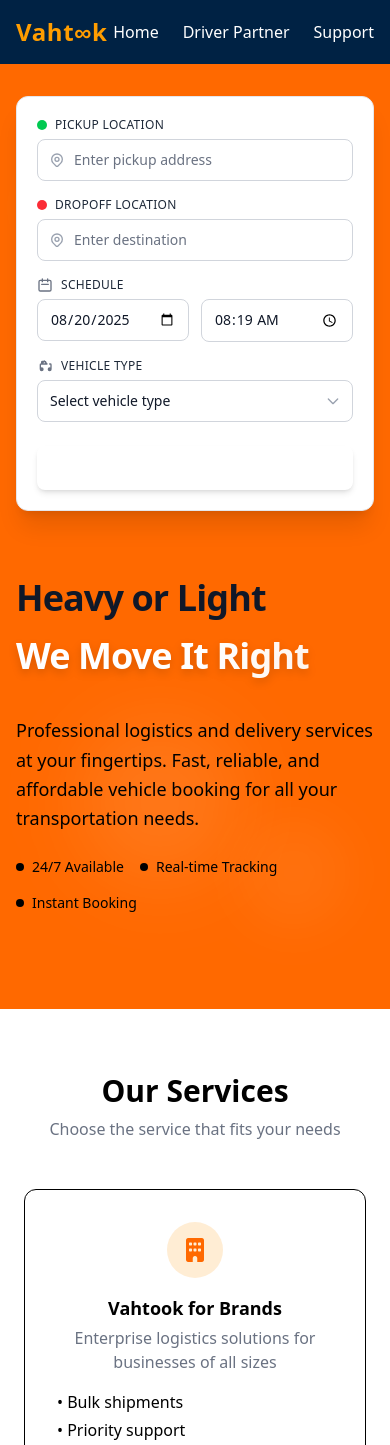
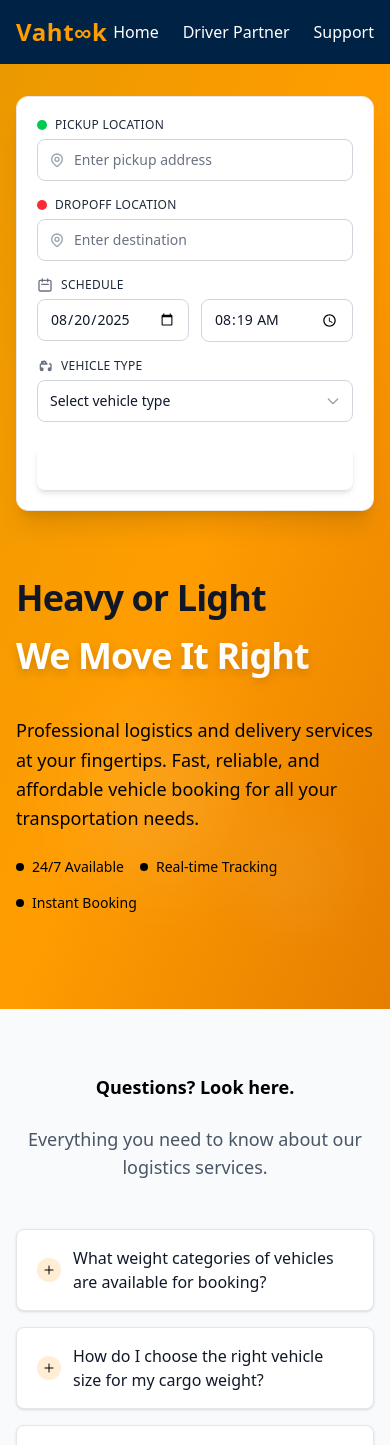
Before and after one commit to Vahtook/vahtook-project, a React (Vite) app: page / in a window 390 px wide. Shown: the top 1445 px of the page. Built offline with nearby package versions, Linux system fonts and the light colour scheme.

Commit message:
Added FAQ Section

```diff
--- a/src/pages/Home.jsx
+++ b/src/pages/Home.jsx
@@ -1,8 +1,8 @@
-import React from 'react';
+import React, { useState } from 'react';
 
 const HeroSection = () => {
   return (
-    <div className="relative min-h-screen bg-orange-500 bg-hero-gradient overflow-hidden">
+    <div className="relative min-h-screen bg-gradient-to-br from-[#EB9900] via-[#FF9D00] to-[#E67E00] overflow-hidden">
 
       {/* Background decorative elements */}
       <div className="absolute inset-0">
@@ -20,7 +20,7 @@
             <div className="space-y-4">
               <h1 className="text-4xl sm:text-5xl lg:text-6xl xl:text-7xl font-extrabold leading-[1.3] tracking-tight">
                 <div className="text-gray-900 mb-2">Heavy or Light</div>
-                <div className="bg-gradient-to-r from-white via-white to-white/90 bg-clip-text text-transparent drop-shadow-lg py-1">
+                <div className="bg-gradient-to-r from-white via-white to-white/90 bg-clip-text text-transparent drop-shadow-lg py-1 whitespace-nowrap">
                   We Move It Right
                 </div>
               </h1>
@@ -73,7 +73,7 @@
                     <input
                       type="text"
                       placeholder="Enter pickup address"
-                      className="w-full pl-9 pr-3 py-2.5 border border-gray-300 rounded-lg focus:ring-1 focus:ring-logistics-orange focus:border-logistics-orange outline-none transition-all text-sm text-gray-900 bg-white hover:border-gray-400 placeholder-gray-500"
+                      className="w-full pl-9 pr-3 py-2.5 border border-gray-300 rounded-lg focus:ring-1 focus:ring-brand-orange focus:border-brand-orange outline-none transition-all text-sm text-gray-900 bg-white hover:border-gray-400 placeholder-gray-500"
                     />
                   </div>
                 </div>
@@ -94,7 +94,7 @@
                     <input
                       type="text"
                       placeholder="Enter destination"
-                      className="w-full pl-9 pr-3 py-2.5 border border-gray-300 rounded-lg focus:ring-1 focus:ring-logistics-orange focus:border-logistics-orange outline-none transition-all text-sm text-gray-900 bg-white hover:border-gray-400 placeholder-gray-500"
+                      className="w-full pl-9 pr-3 py-2.5 border border-gray-300 rounded-lg focus:ring-1 focus:ring-brand-orange focus:border-brand-orange outline-none transition-all text-sm text-gray-900 bg-white hover:border-gray-400 placeholder-gray-500"
                     />
                   </div>
                 </div>
@@ -113,7 +113,7 @@
                       <input
                         type="date"
                         defaultValue={new Date().toISOString().split('T')[0]}
-                        className="w-full px-3 py-2.5 border border-gray-300 rounded-lg focus:ring-1 focus:ring-logistics-orange focus:border-logistics-orange outline-none transition-all text-sm text-gray-900 bg-white hover:border-gray-400"
+                        className="w-full px-3 py-2.5 border border-gray-300 rounded-lg focus:ring-1 focus:ring-brand-orange focus:border-brand-orange outline-none transition-all text-sm text-gray-900 bg-white hover:border-gray-400"
                       />
                     </div>
 
@@ -122,7 +122,7 @@
                       <input
                         type="time"
                         defaultValue={new Date().toTimeString().slice(0,5)}
-                        className="w-full px-3 py-2.5 border border-gray-300 rounded-lg focus:ring-1 focus:ring-logistics-orange focus:border-logistics-orange outline-none transition-all text-sm text-gray-900 bg-white hover:border-gray-400"
+                        className="w-full px-3 py-2.5 border border-gray-300 rounded-lg focus:ring-1 focus:ring-brand-orange focus:border-brand-orange outline-none transition-all text-sm text-gray-900 bg-white hover:border-gray-400"
                       />
                     </div>
                   </div>
@@ -137,7 +137,7 @@
                     <label className="text-xs font-medium text-gray-800 uppercase tracking-wide">Vehicle type</label>
                   </div>
                   <div className="relative">
-                    <select className="w-full px-3 py-2.5 border border-gray-300 rounded-lg focus:ring-1 focus:ring-logistics-orange focus:border-logistics-orange outline-none transition-all appearance-none bg-white hover:border-gray-400 text-sm text-gray-900">
+                    <select className="w-full px-3 py-2.5 border border-gray-300 rounded-lg focus:ring-1 focus:ring-brand-orange focus:border-brand-orange outline-none transition-all appearance-none bg-white hover:border-gray-400 text-sm text-gray-900">
                       <option value="">Select vehicle type</option>
                       <option value="van">Van</option>
                       <option value="truck">Truck</option>
@@ -154,7 +154,7 @@
                 </div>
 
                 {/* Book Now Button */}
-                <button className="w-full bg-logistics-orange hover:bg-logistics-orange-dark text-white py-3 rounded-lg font-semibold text-sm transition-all duration-200 shadow-md hover:shadow-lg transform hover:-translate-y-0.5 mt-2">
+                <button className="w-full bg-brand-orange hover:bg-orange-600 text-white py-3 rounded-lg font-semibold text-sm transition-all duration-200 shadow-md hover:shadow-lg transform hover:-translate-y-0.5 mt-2">
                   Book Now
                 </button>
               </div>
@@ -166,4 +166,137 @@
   );
 };
 
-export default HeroSection;
+const FAQSection = () => {
+  const [openItems, setOpenItems] = useState({});
+
+  const toggleItem = (index) => {
+    setOpenItems(prev => ({
+      ...prev,
+      [index]: !prev[index]
+    }));
+  };
+
+  const faqData = [
+    {
+      question: "What weight categories of vehicles are available for booking?",
+      answer: "We offer vehicles across multiple weight categories: Light-duty vehicles (up to 3.5 tons) including vans and small trucks, Medium-duty vehicles (3.5-7.5 tons) for larger cargo loads, Heavy-duty vehicles (7.5-26 tons) for industrial transportation, and Extra-heavy vehicles (26+ tons) for specialized heavy cargo and construction materials."
+    },
+    {
+      question: "How do I choose the right vehicle size for my cargo weight?",
+      answer: "Our smart booking system helps you select the optimal vehicle based on your cargo specifications. Simply enter your cargo weight, dimensions, and type during booking. Light cargo (under 500kg) works with vans, medium loads (500kg-2 tons) require small trucks, heavy items (2-10 tons) need medium trucks, and industrial cargo (10+ tons) requires our heavy-duty fleet."
+    },
+    {
+      question: "What's the maximum weight capacity for each vehicle type?",
+      answer: "Our fleet includes: Cargo vans (up to 1,500kg), Small trucks (up to 3,500kg), Medium trucks (up to 7,500kg), Large trucks (up to 26,000kg), and Heavy haul trucks (26,000kg+). Each vehicle listing shows exact payload capacity, dimensions, and specialized equipment available."
+    },
+    {
+      question: "Are there additional fees for heavy cargo transportation?",
+      answer: "Pricing varies by vehicle category and cargo specifications. Light-duty vehicles have standard rates, while heavy-duty transportation may include additional fees for specialized handling, permits, or escort vehicles. Our transparent pricing shows all costs upfront during booking, including any weight-based surcharges or special equipment fees."
+    },
+    {
+      question: "Do you provide loading equipment for different weight categories?",
+      answer: "Yes, we provide appropriate loading equipment based on your cargo weight. This includes hand trucks and dollies for light items, hydraulic lift gates for medium loads, forklifts and cranes for heavy cargo, and specialized rigging equipment for extra-heavy items. Equipment availability is shown during vehicle selection."
+    },
+    {
+      question: "What safety measures are in place for heavy cargo transport?",
+      answer: "Our heavy cargo transport includes comprehensive safety protocols: weight distribution analysis, proper cargo securing with rated tie-downs, load stability checks, route planning for weight restrictions, certified drivers with heavy vehicle endorsements, and real-time monitoring. All vehicles undergo regular safety inspections and maintenance."
+    }
+  ];
+
+  return (
+    <div className="py-16 bg-gray-50">
+      <div className="max-w-4xl mx-auto px-4 sm:px-6 lg:px-8">
+        {/* Header */}
+        <div className="text-center mb-12">
+          <div className="flex items-center justify-center mb-6">
+            <span className="text-brand-orange font-semibold text-lg">Questions? Look here.</span>
+          </div>
+          <p className="text-lg text-gray-600 max-w-2xl mx-auto">
+            Everything you need to know about our logistics services.
+          </p>
+        </div>
+
+        {/* FAQ Items */}
+        <div className="space-y-4">
+          {faqData.map((item, index) => (
+            <div
+              key={index}
+              className="bg-white rounded-lg shadow-sm border border-gray-200 overflow-hidden transition-all duration-200 hover:shadow-md"
+            >
+              {/* Question Button */}
+              <button
+                onClick={() => toggleItem(index)}
+                className="w-full px-5 py-4 text-left flex items-center group focus:outline-none focus:ring-2 focus:ring-brand-orange focus:ring-offset-2 transition-all duration-200"
+              >
+                <div className="flex items-center space-x-3 w-full">
+                  <div className={`w-6 h-6 rounded-full flex items-center justify-center transition-all duration-200 flex-shrink-0 ${
+                    openItems[index]
+                      ? 'bg-brand-orange text-white'
+                      : 'bg-orange-100 text-brand-orange group-hover:bg-orange-200'
+                  }`}>
+                    <svg
+                      className={`w-3 h-3 transition-transform duration-200 ${
+                        openItems[index] ? 'rotate-45' : 'rotate-0'
+                      }`}
+                      fill="none"
+                      stroke="currentColor"
+                      viewBox="0 0 24 24"
+                    >
+                      <path strokeLinecap="round" strokeLinejoin="round" strokeWidth={2} d="M12 4v16m8-8H4" />
+                    </svg>
+                  </div>
+                  <h3 className="text-base font-medium text-gray-900 group-hover:text-brand-orange transition-colors duration-200">
+                    {item.question}
+                  </h3>
+                </div>
+              </button>
+
+              {/* Answer Content */}
+              <div className={`transition-all duration-300 ease-in-out ${
+                openItems[index]
+                  ? 'max-h-96 opacity-100'
+                  : 'max-h-0 opacity-0'
+              } overflow-hidden`}>
+                <div className="px-5 pb-5 pt-2">
+                  <div className="ml-9 mr-2">
+                    <div className="bg-gray-50 rounded-lg p-4 border-l-4 border-brand-orange">
+                      <p className="text-gray-700 leading-7 text-base">
+                        {item.answer}
+                      </p>
+                    </div>
+                  </div>
+                </div>
+              </div>
+            </div>
+          ))}
+        </div>
+
+        {/* Contact Section */}
+        <div className="mt-10 text-center">
+          <div className="bg-orange-50 rounded-lg p-6 border border-orange-200">
+            <h3 className="text-lg font-semibold text-gray-900 mb-2">
+              Still have questions?
+            </h3>
+            <p className="text-gray-600 mb-4 text-sm">
+              Our logistics experts are here to help you choose the right vehicle for your needs.
+            </p>
+            <button className="bg-[#EB9900] hover:bg-[#d68600] text-white px-6 py-2.5 rounded-lg font-medium text-sm transition-all duration-200 shadow-md hover:shadow-lg transform hover:-translate-y-0.5 focus:outline-none focus:ring-2 focus:ring-[#EB9900] focus:ring-offset-2">
+              Contact Support
+            </button>
+          </div>
+        </div>
+      </div>
+    </div>
+  );
+};
+
+const Home = () => {
+  return (
+    <div>
+      <HeroSection />
+      <FAQSection />
+    </div>
+  );
+};
+
+export default Home;
```
